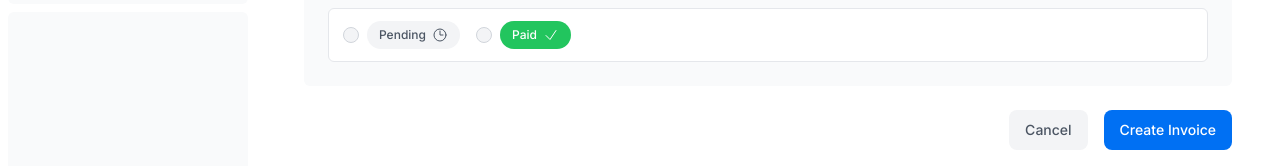
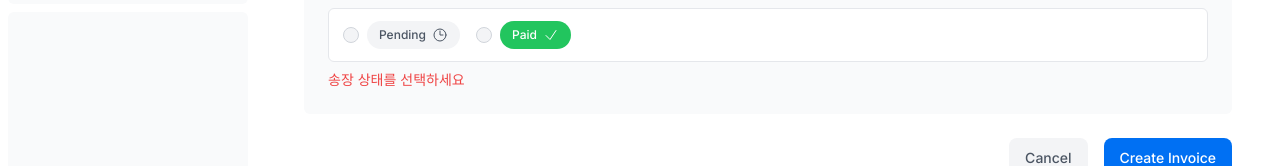
Before and after one commit to SeopE9611/Learn_NextJs, a Next.js app in the folder nextjs-dashboard/: page /dashboard/invoices/create in a window 1280 px wide. Both pictures are taken after typing "5" into the empty fields and a click on the button "Create Invoice". Shown: the part 340-506 px from the top of the page. Built offline with nearby package versions, Linux system fonts and the light colour scheme; no server answers; the database is empty; a web font is replaced by a local one.

Commit message:
폼 검증 개선: 금액 및 상태 필드에 대한 오류 메시지 표시 기능 추가

```diff
--- a/nextjs-dashboard/app/ui/invoices/create-form.tsx
+++ b/nextjs-dashboard/app/ui/invoices/create-form.tsx
@@ -70,8 +70,18 @@
                 step="0.01"
                 placeholder="Enter USD amount"
                 className="peer block w-full rounded-md border border-gray-200 py-2 pl-10 text-sm outline-2 placeholder:text-gray-500"
+                aria-describedby='amount-error'
               />
               <CurrencyDollarIcon className="pointer-events-none absolute left-3 top-1/2 h-[18px] w-[18px] -translate-y-1/2 text-gray-500 peer-focus:text-gray-900" />
+            </div>
+            <div id = 'amount-error' aria-live='polite' aria-atomic='true'>
+              {state.errors?.amount &&
+                state.errors.amount.map((error: string) => ( // amount라고 해서 타입이 number가 아니라 string 이여야한다. 왜냐하면 actions파일에서 amount?: string[] 로 선언했기 때문에 콜백인자를 string으로 처리해야한다.
+                  <p className='mt-2 text-sm text-red-500' key={error}>
+                    {error}
+                  </p>
+                ))
+              }
             </div>
           </div>
         </div>
@@ -90,6 +100,7 @@
                   type="radio"
                   value="pending"
                   className="h-4 w-4 cursor-pointer border-gray-300 bg-gray-100 text-gray-600 focus:ring-2"
+                  aria-describedby='status-error'
                 />
                 <label
                   htmlFor="pending"
@@ -105,6 +116,7 @@
                   type="radio"
                   value="paid"
                   className="h-4 w-4 cursor-pointer border-gray-300 bg-gray-100 text-gray-600 focus:ring-2"
+                  aria-describedby='status-error'
                 />
                 <label
                   htmlFor="paid"
@@ -115,6 +127,14 @@
               </div>
             </div>
           </div>
+          <div id= 'status-error' aria-live='polite' aria-atomic='true'>
+                {state.errors?.status &&
+                  state.errors.status.map((error: string) => (
+                    <p className='mt-2 text-sm text-red-500' key={error}>
+                      {error}
+                    </p>
+                  ))}
+              </div>
         </fieldset>
       </div>
       <div className="mt-6 flex justify-end gap-4">
```
